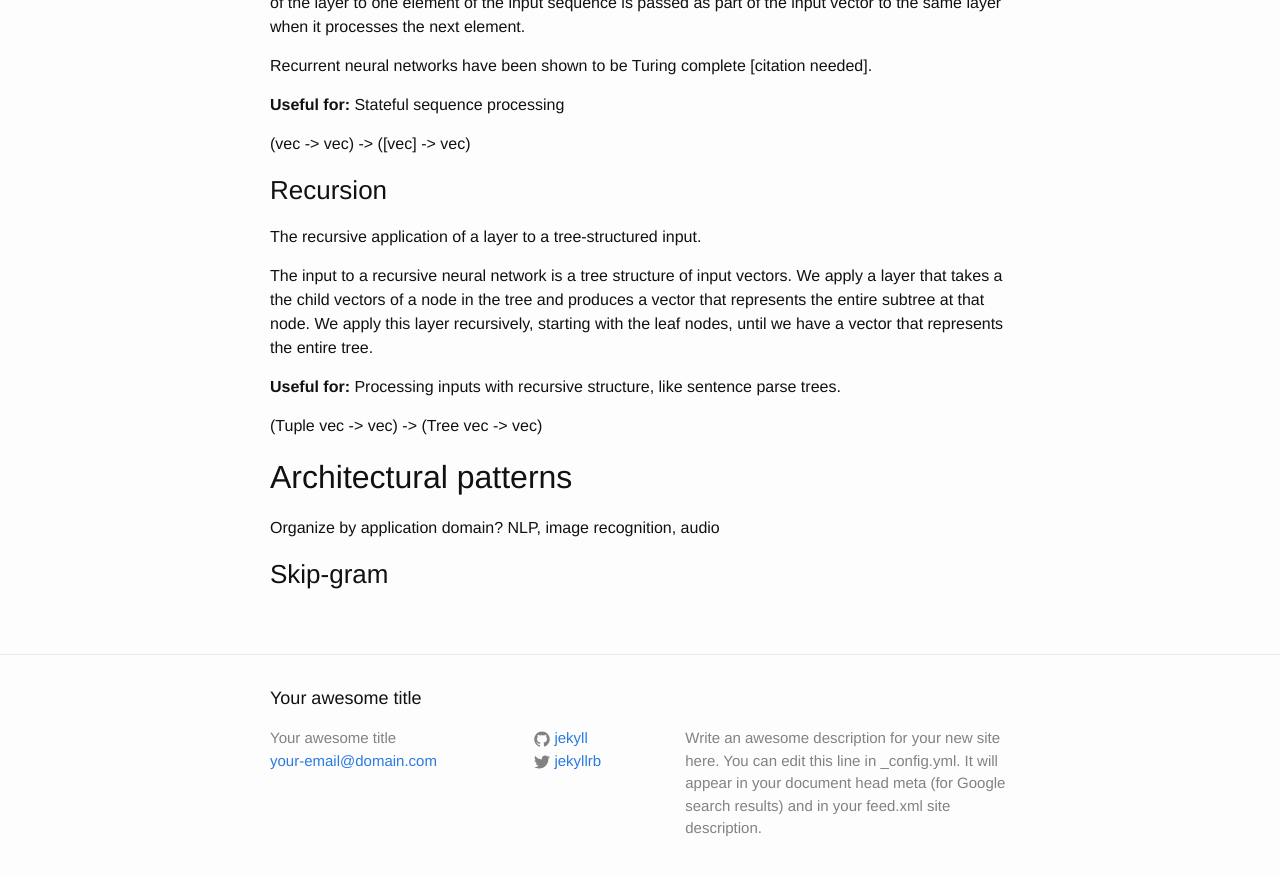
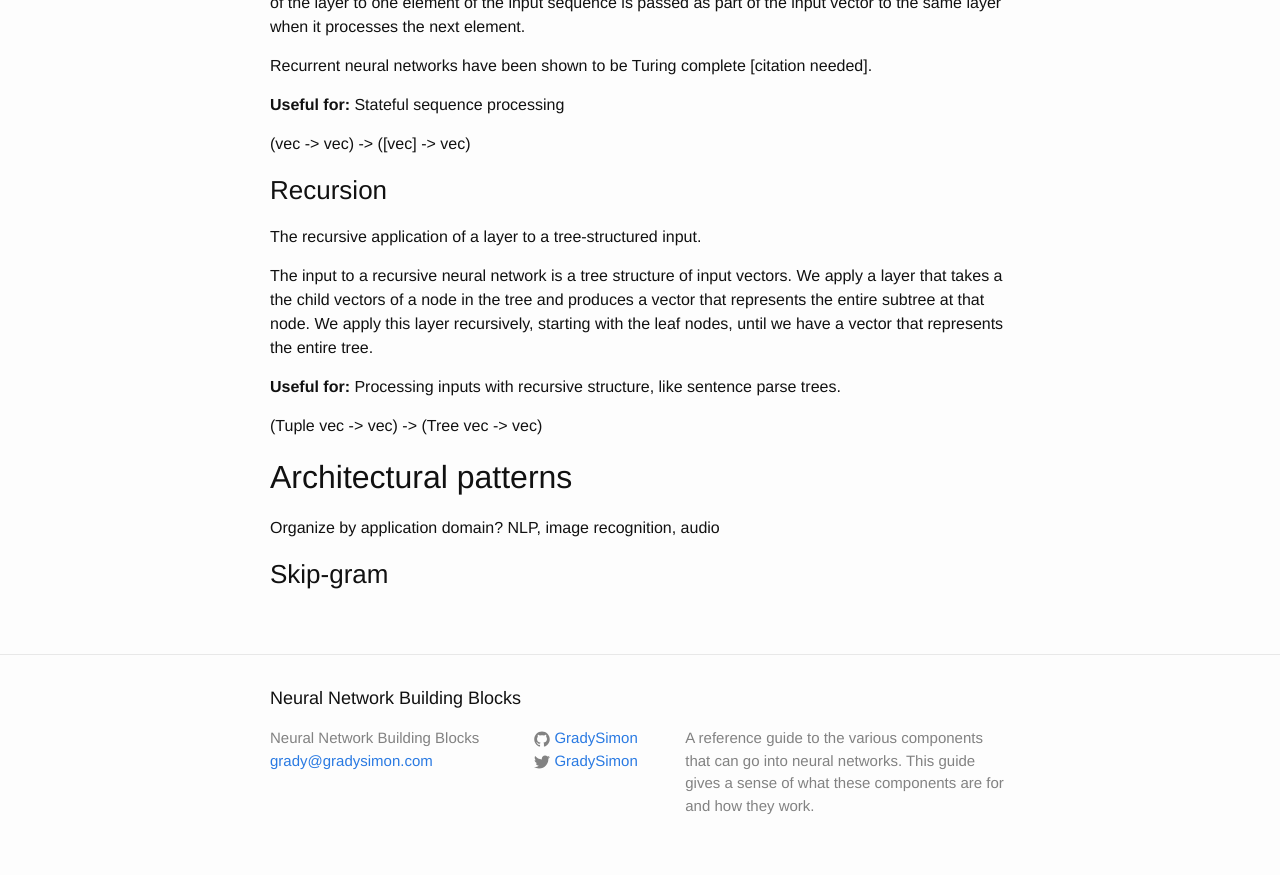
Before and after one commit to GradySimon/neural-network-building-blocks, a Jekyll site: the page built from index.md, in a window 1280 px wide and 900 px high, scrolled down 3857 px. Shown: the top 875 px of the window. Built offline with Jekyll 4.4.1, drawn with Linux system fonts in a browser that asks for light colours; some of the changed text lies outside the part shown.

Commit message:
Basic customization of config for gh-pages

```diff
--- a/_config.yml
+++ b/_config.yml
@@ -6,16 +6,16 @@
 # 'jekyll serve'. If you change this file, please restart the server process.
 
 # Site settings
-title: Your awesome title
-email: your-email@domain.com
+title: Neural Network Building Blocks
+email: grady@gradysimon.com
 description: > # this means to ignore newlines until "baseurl:"
-  Write an awesome description for your new site here. You can edit this
-  line in _config.yml. It will appear in your document head meta (for
-  Google search results) and in your feed.xml site description.
-baseurl: "" # the subpath of your site, e.g. /blog
-url: "http://yourdomain.com" # the base hostname & protocol for your site
-twitter_username: jekyllrb
-github_username:  jekyll
+  A reference guide to the various components that can go into
+  neural networks. This guide gives a sense of what these
+  components are for and how they work.
+baseurl: "/neural-network-building-blocks" # the subpath of your site, e.g. /blog
+url: "http://gradysimon.github.io/" # the base hostname & protocol for your site
+twitter_username: GradySimon
+github_username:  GradySimon
 
 # Build settings
 markdown: kramdown
```
